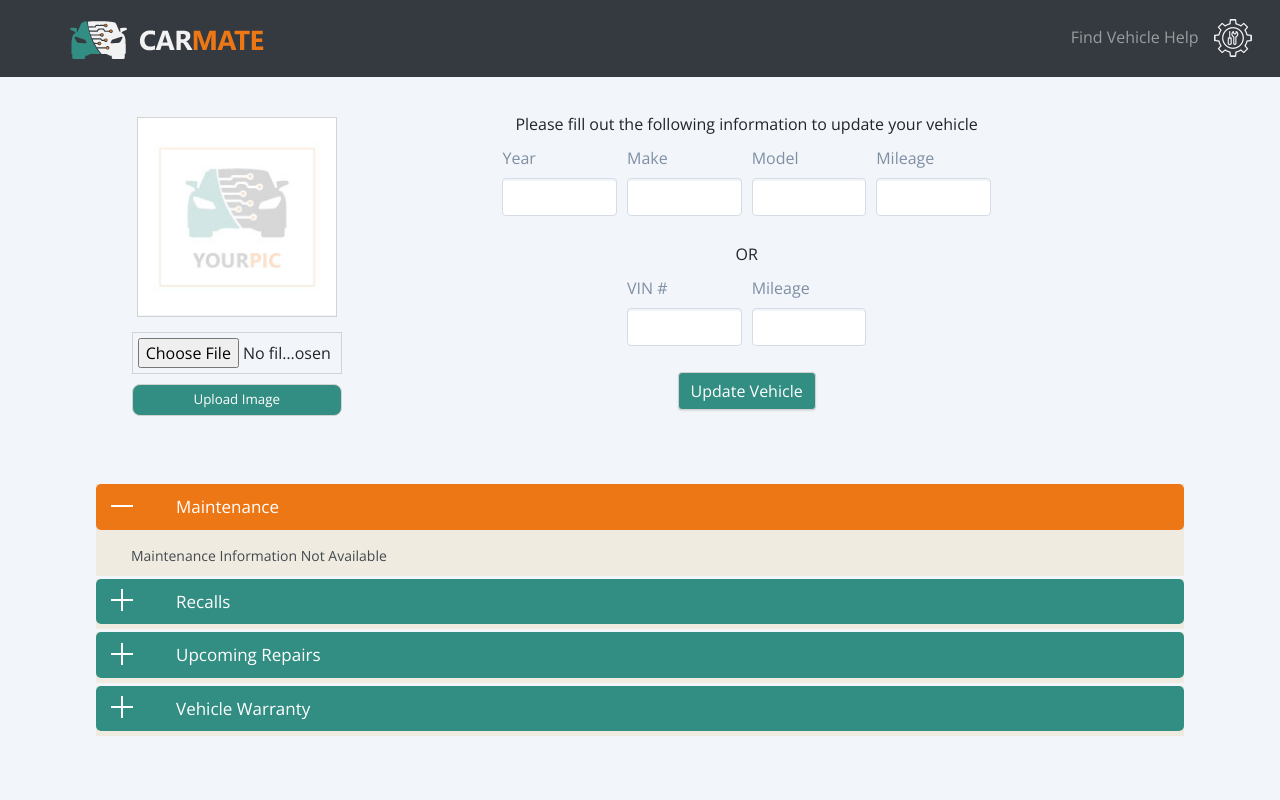
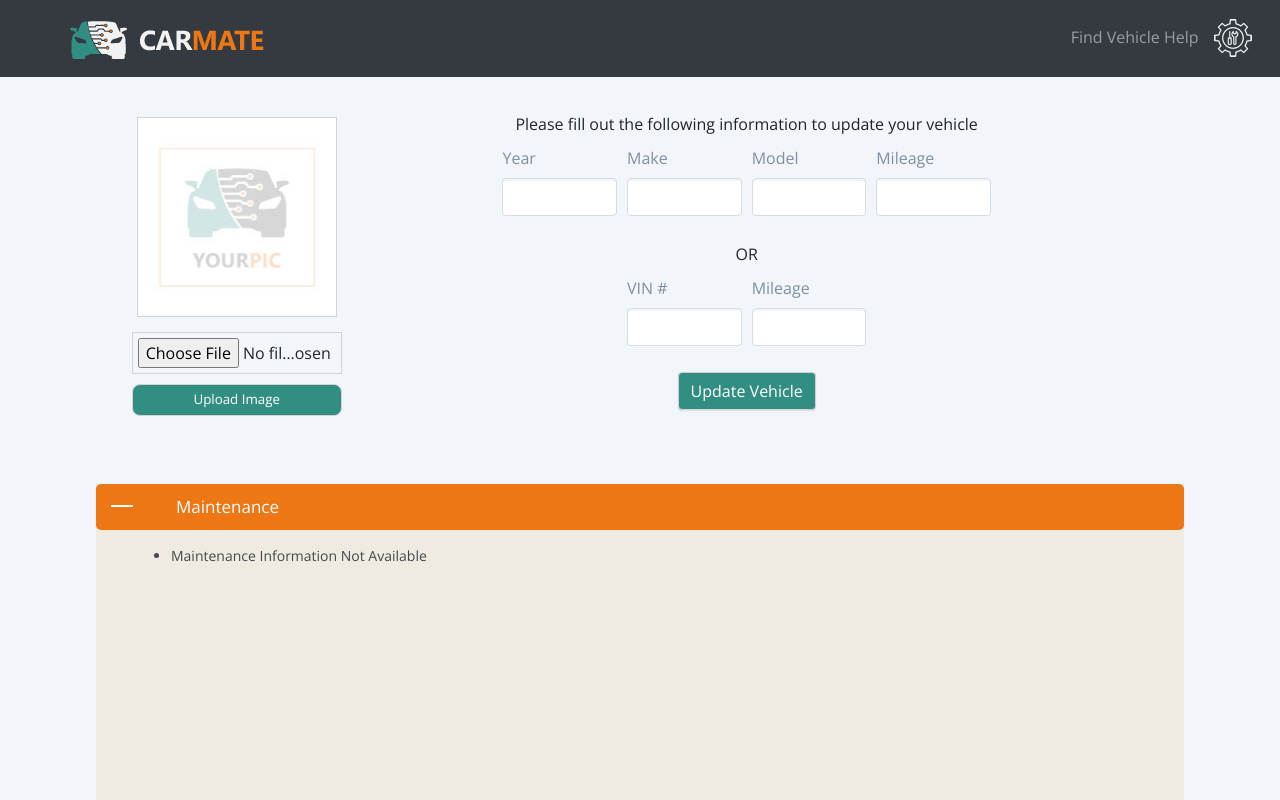
Before and after one commit to rebecalvarez/carmate, a React (Create React App) app in the folder client/: page /dashboard in a window 1280 px wide. Shown: the top 800 px of the page. Built offline with nearby package versions, Linux system fonts and the light colour scheme.

Commit message:
updating accordion content

```diff
--- a/client/src/views/elements/Accordion/index.js
+++ b/client/src/views/elements/Accordion/index.js
@@ -30,12 +30,10 @@
       height: isActive ? `${height}px` : '0px',
 
     };
-    // const element =  content.map(function(item){
-    //     return <li key={ index }>{item}</li>;
-    //   })
 
 
-//  console.log(content , label);
+
+ console.log(content);
 
     return (
       <div className="panel" role="tabpanel" aria-expanded={isActive}>
@@ -44,8 +42,15 @@
         </button>
         <div className="panel__inner" style={innerStyle} aria-hidden={!isActive}>
           <div className="panel__content">
-          {/* {element} */}
-          {content}
+          {/* <ul>
+          {element}
+          </ul> */}
+          {/* {content} */}
+              <ul>
+     {
+      content.map((item, index) => <li key={index}>{item}</li>)
+    }
+   </ul>
 
           </div>
         </div>
--- a/client/src/views/elements/Accordion/style.css
+++ b/client/src/views/elements/Accordion/style.css
@@ -80,7 +80,7 @@
 
 }
 .panel__inner {
-  overflow: show;
+  overflow: auto;
   will-change: height;
   transition: height 0.4s cubic-bezier(0.65, 0.05, 0.36, 1);
 
@@ -92,6 +92,7 @@
   opacity: 0;
   transition: opacity 0.3s linear 0.18s;
   padding: 10px;
+  height: 250px;
 
 }
 .panel:not(:last-child) {
--- a/client/src/views/pages/Dashboard.js
+++ b/client/src/views/pages/Dashboard.js
@@ -16,16 +16,16 @@
     panels: [
       {
         label: 'Maintenance',
-        content: 'Maintenance Information Not Available',
+        content: ['Maintenance Information Not Available'],
       },
       {
         label: 'Recalls',
-        content: 'Recalls Information Not Available',
+        content: ['Recalls Information Not Available'],
       },
       {
         label: 'Upcoming Repairs',
         content:
-          'Upcoming Repairs Information Not Available',
+          ['Upcoming Repairs Information Not Available'],
       },
       // {
       //   label: 'Technical Service Bulletin',
@@ -35,7 +35,7 @@
       {
         label: 'Vehicle Warranty',
         content:
-          "Vehicle Warranty Information Not Available",
+          ["Vehicle Warranty Information Not Available"],
       },
     ],
     maintenance: [],
@@ -51,8 +51,9 @@
 
     API.getMaintenance(year, make, model, mileage, vin)
       .then(res => {
+        console.log ('THIS IS RES.DATA:  ',res.data)
         const obj = this.state.panels;
-        obj[0].content = res.data.join(', ');
+        obj[0].content = res.data;
         this.setState({ panels: obj });
       })
       .catch(err => console.log(err));
@@ -62,7 +63,7 @@
     API.getRecalls(year, make, model, vin)
       .then(res => {
         const obj = this.state.panels;
-        obj[1].content = res.data.join(', ');
+        obj[1].content = res.data;
         this.setState({ panels: obj });
       })
 
@@ -73,7 +74,7 @@
     API.getUpcoming(year, make, model, mileage, vin)
       .then(res => {
         const obj = this.state.panels;
-        obj[2].content = res.data.join(', ');
+        obj[2].content = res.data;
         this.setState({ panels: obj });
       })
 
@@ -84,7 +85,7 @@
     API.getWarranty(year, make, model, vin)
       .then(res => {
         const obj = this.state.panels;
-        obj[3].content = res.data.join(', ');
+        obj[3].content = res.data;
         this.setState({ panels: obj });
       })
 
```
Also changed, not shown: client/src/views/pages/images/landingback.jpg.
